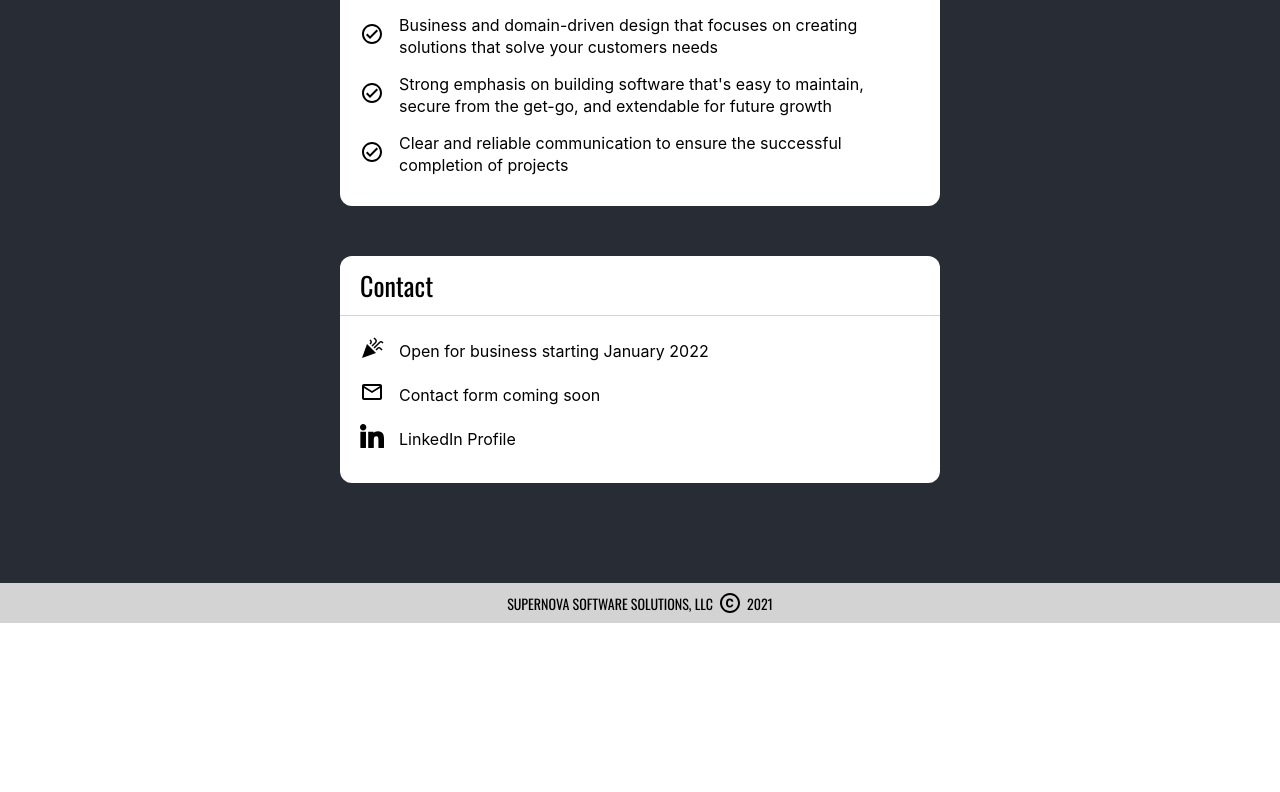
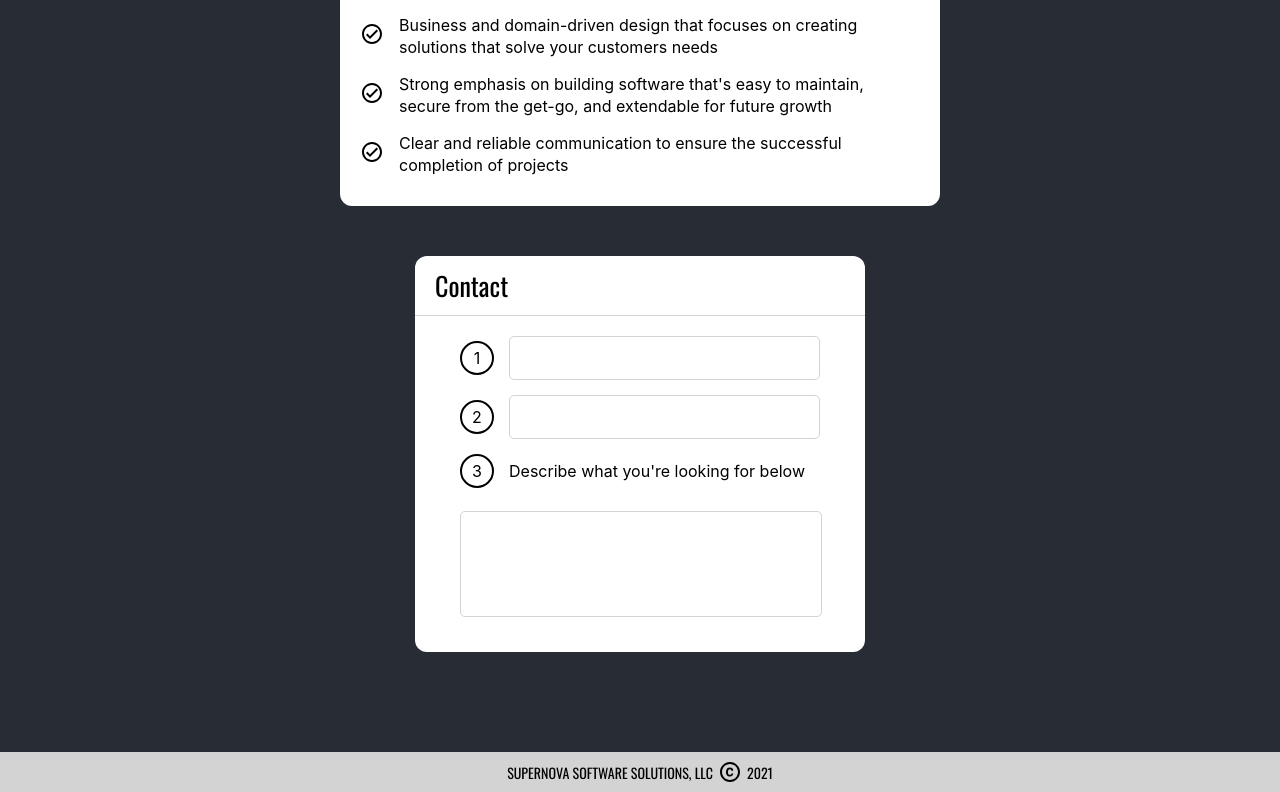
Before and after one commit to supernova-software-solutions/supernova, a React (Create React App) app: page / in a window 1280 px wide. Shown: the part 564-1356 px from the top of the page. Before the commit the page ends 1187 px from the top, so only its background shows below. Built offline with nearby package versions, Linux system fonts and the light colour scheme.

Commit message:
Start building a contact form

```diff
--- a/src/Contact.js
+++ b/src/Contact.js
@@ -1,7 +1,4 @@
 import React from "react";
-import mail from "./mail.svg"
-import linkedin from "./linkedin.svg"
-import party from "./party.svg"
 
 class Card extends React.Component {
 
@@ -10,19 +7,22 @@ class Card extends React.Component {
             <div id="contact-container">
                 <div id="contact-headline">Contact
                 </div>
-                <div id="contact-list">
-                    <div className="contact-item">
-                        <div className="contact-logo"><img src={party} alt="opening date"/></div>
-                        <div>Open for business starting January 2022</div>
+                <div id="contact-list-container">
+                    <div id="contact-list">
+                        <div className="contact-item">
+                            <div className="contact-item-number">1</div>
+                            <input className="contact-item-input" type="text"/>
+                        </div>
+                        <div className="contact-item">
+                            <div className="contact-item-number">2</div>
+                            <input className="contact-item-input" type="text"/>
+                        </div>
+                        <div className="contact-item">
+                            <div className="contact-item-number">3</div>
+                            <div>Describe what you're looking for below</div>
+                        </div>
+                        <textarea id="contact-textarea"/>
                     </div>
-                    <div className="contact-item">
-                        <div className="contact-logo"><img src={mail} alt="email"/></div>
-                        <div>Contact form coming soon</div>
-                    </div>
-                    <a className="contact-item" href="https://www.linkedin.com/in/john-marvin-davis-01b77834/">
-                        <div className="contact-logo"><img src={linkedin} alt="linkedin"/></div>
-                        <div>LinkedIn Profile</div>
-                    </a>
                 </div>
             </div>
         );
--- a/src/index.css
+++ b/src/index.css
@@ -113,7 +113,7 @@ code {
   margin-top: 50px;
   margin-bottom: 100px;
   background-color: white;
-  max-width: 600px;
+  max-width: 450px;
   width: 90%;
   border-radius: 12px;
   font-size: 16px;
@@ -128,10 +128,14 @@ code {
   color: black;
   border-bottom: 1px solid lightgray;
   font-size: clamp(22px, 2.2vw, 26px);
-
 }
 
-#contact-list {
+#contact-list-container {
+  width: 100%;
+  display: flex;
+  flex-direction: column;
+  justify-items: center;
+  align-items: center;
   margin-top: 20px;
   margin-bottom: 30px;
   line-height: 22px;
@@ -140,18 +144,55 @@ code {
   font-size: clamp(14px, 2.2vw, 16px);
 }
 
+#contact-list {
+  width: 80%;
+}
+
 .contact-item {
-  padding-left: 20px;
+  /*padding-left: 20px;*/
   margin-bottom: 15px;
   display: flex;
   flex-direction: row;
   justify-content: flex-start;
   align-items: center;
+  width: 100%;
 }
 
 .contact-logo {
   width: 24px;
   margin-right: 15px;
+}
+
+.contact-item-number {
+  text-align: center;
+  line-height: 30px;
+  min-width: 30px;
+  width: 30px;
+  height: 30px;
+  border: 2px solid black;
+  border-radius: 50%;
+  margin-right: 15px;
+}
+
+.contact-item-input {
+  width: 90%;
+  padding-left: 10px;
+  font-size: 16px;
+  line-height: 40px;
+  border: 1px solid lightgray;
+  border-radius: 5px;
+}
+
+#contact-textarea {
+  margin-top: 8px;
+  border: 1px solid lightgray;
+  border-radius: 5px;
+  margin-right: 15px;
+  width: 99%;
+  height: 100px;
+  resize: none;
+  font-family: inherit;
+  font-size: clamp(14px, 2.2vw, 16px);
 }
 
 #contact-list a, a:hover, a:focus, a:active {
```
